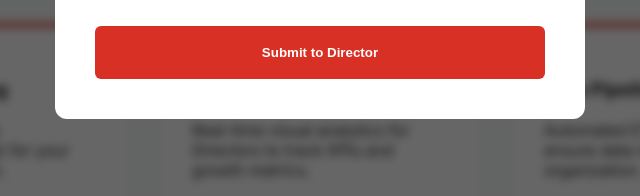
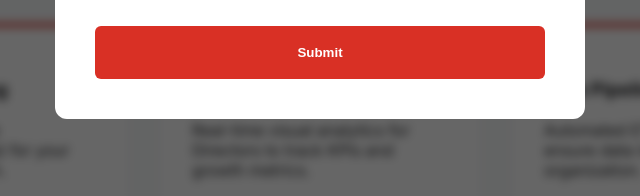
Before and after one commit to totglobal/tot-global-site, a plain HTML site: page index.html in a window 1280 px wide. Both pictures are taken after a click on the button "Schedule a Consultation". Shown: the part 601-797 px from the top of the page, 320-960 px from the left. Drawn offline with Linux system fonts and the light colour scheme.

Commit message:
Update index.html
"Submit to Director" changed to "Submit"

```diff
--- a/index.html
+++ b/index.html
@@ -116,7 +116,7 @@
 
                 <input type="hidden" name="_subject" value="New TOT Global Consultation Request!">
 
-                <button type="submit" class="btn" style="margin-top:1rem;">Submit to Director</button>
+                <button type="submit" class="btn" style="margin-top:1rem;">Submit</button>
             </form>
         </div>
     </div>
```
